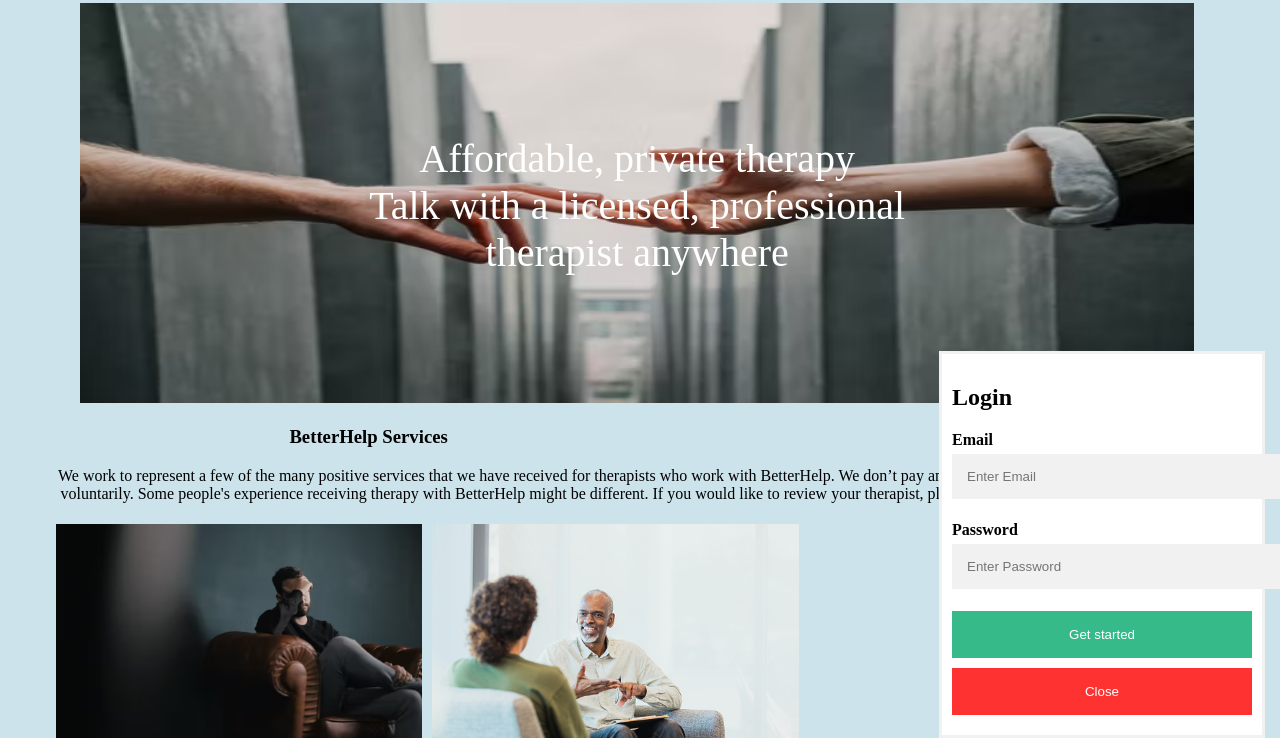
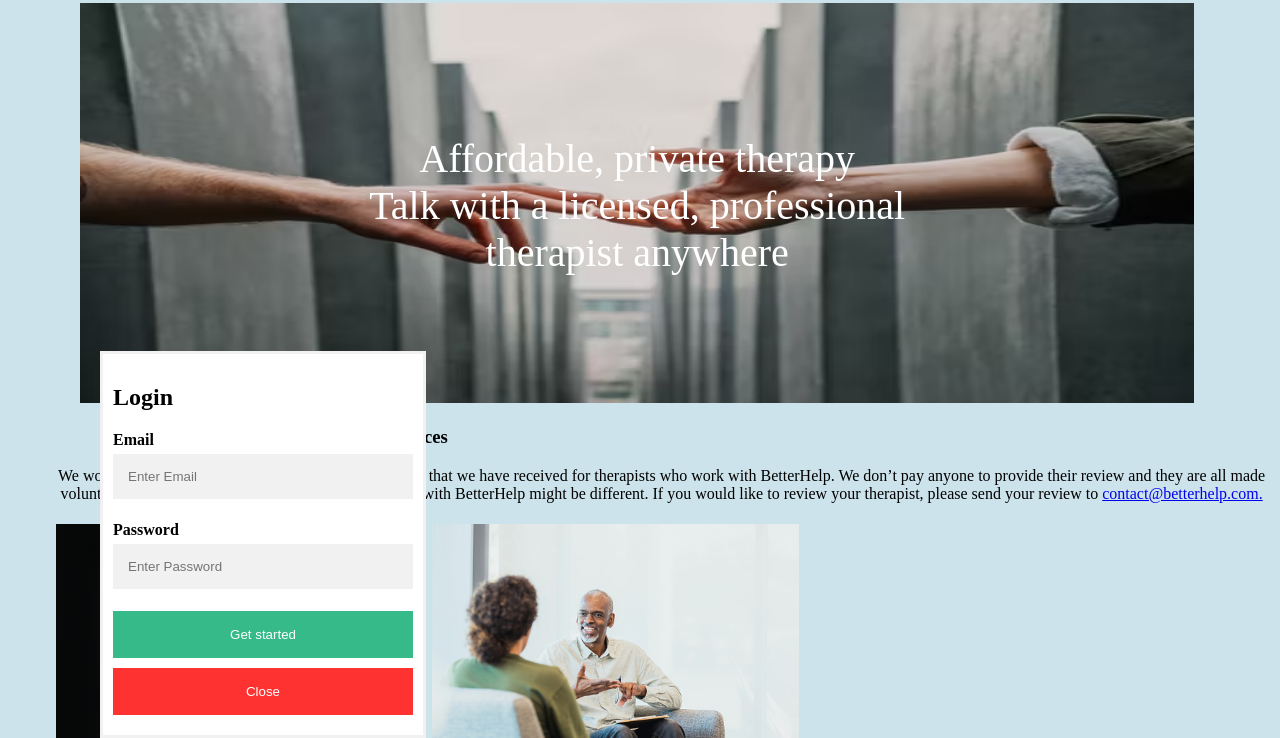
Before and after one commit to ezraa1/karibu, a website: page index.html in a window 1280 px wide. Both pictures are taken after a click on the button "Login". Shown: the part 62-800 px from the top of the page. Drawn offline with Linux system fonts and the light colour scheme.

Commit message:
change display position of form

```diff
--- a/index.css
+++ b/index.css
@@ -70,7 +70,7 @@ h3 span{
     display: none;
     position: fixed;
     bottom: 0;
-    right: 15px;
+
     border: 3px solid #f1f1f1;
     z-index: 9;
   }
@@ -81,7 +81,7 @@ h3 span{
     background-color: white;
   }
   .form-container input[type=text], .form-container input[type=password] {
-    width: 100%;
+    width: 90%;
     padding: 15px;
     margin: 5px 0 22px 0;
     border: none;
@@ -112,6 +112,7 @@ h3 span{
 
   .form-container .btn:hover, .open-button:hover {
     opacity: 1;
+
   }
   /* section{
     height: 100vh;
--- a/index.js
+++ b/index.js
@@ -35,3 +35,4 @@ function openForm() {
   function closeForm() {
     document.getElementById("myForm").style.display = "none";
   }
+ document.getElementById("myForm").style.left = "100px";
```
